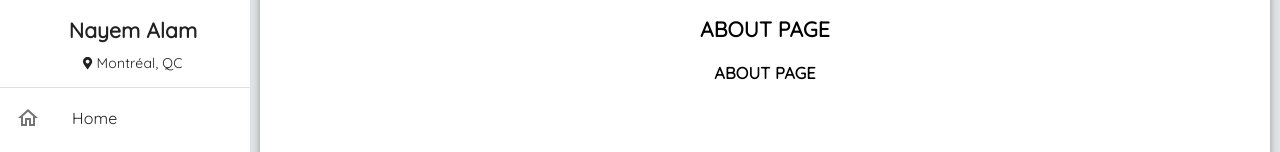
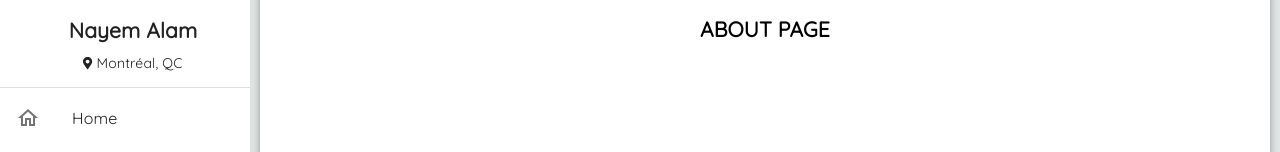
Before and after one commit to nayemalam/portfoliov2, a React (Create React App) app: page /about in a window 1280 px wide. Shown: the part 162-314 px from the top of the page. Built offline with nearby package versions, Linux system fonts and the light colour scheme.

Commit message:
fix travis

```diff
--- a/src/pages/about/About.jsx
+++ b/src/pages/about/About.jsx
@@ -8,7 +8,7 @@ class About extends Component {
         <div style={{textAlign: 'center'}}>
           <h1>ABOUT PAGE</h1>
           <h2>ABOUT PAGE</h2>
-          <h3>ABOUT PAGE</h3>
+
         </div>
       </div>
     )
```
